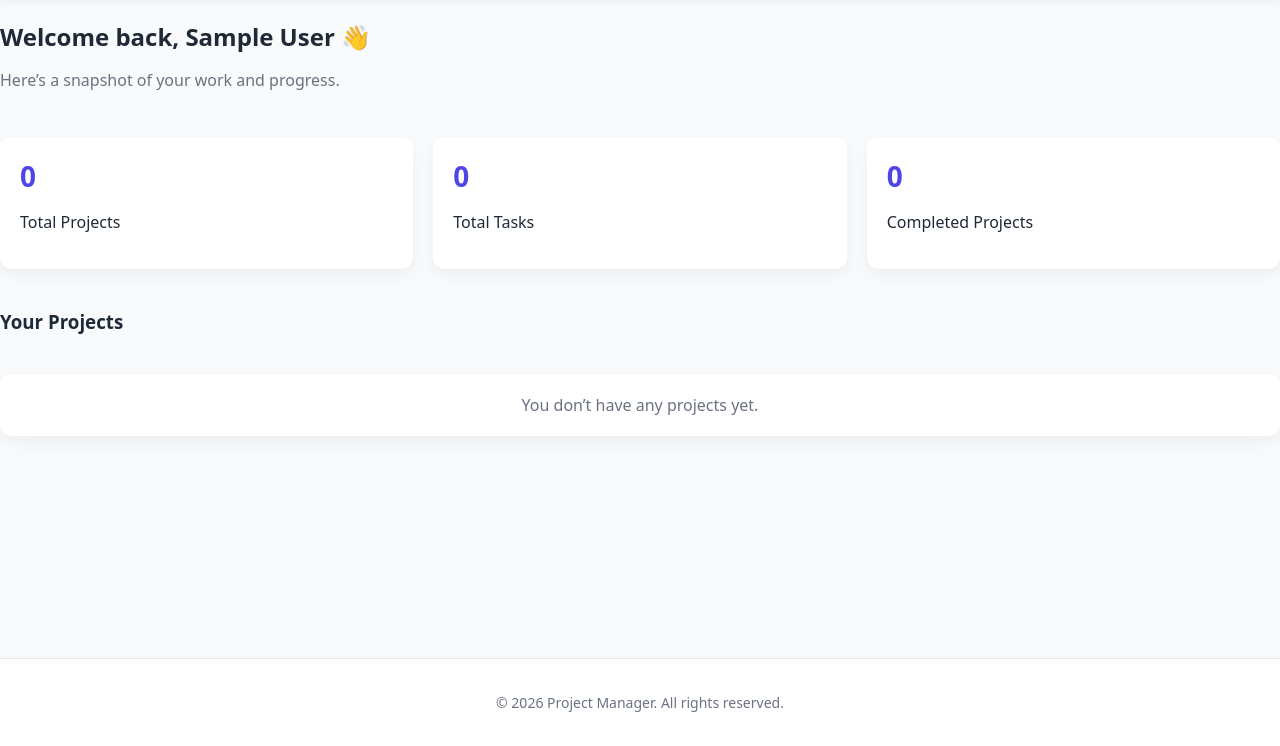
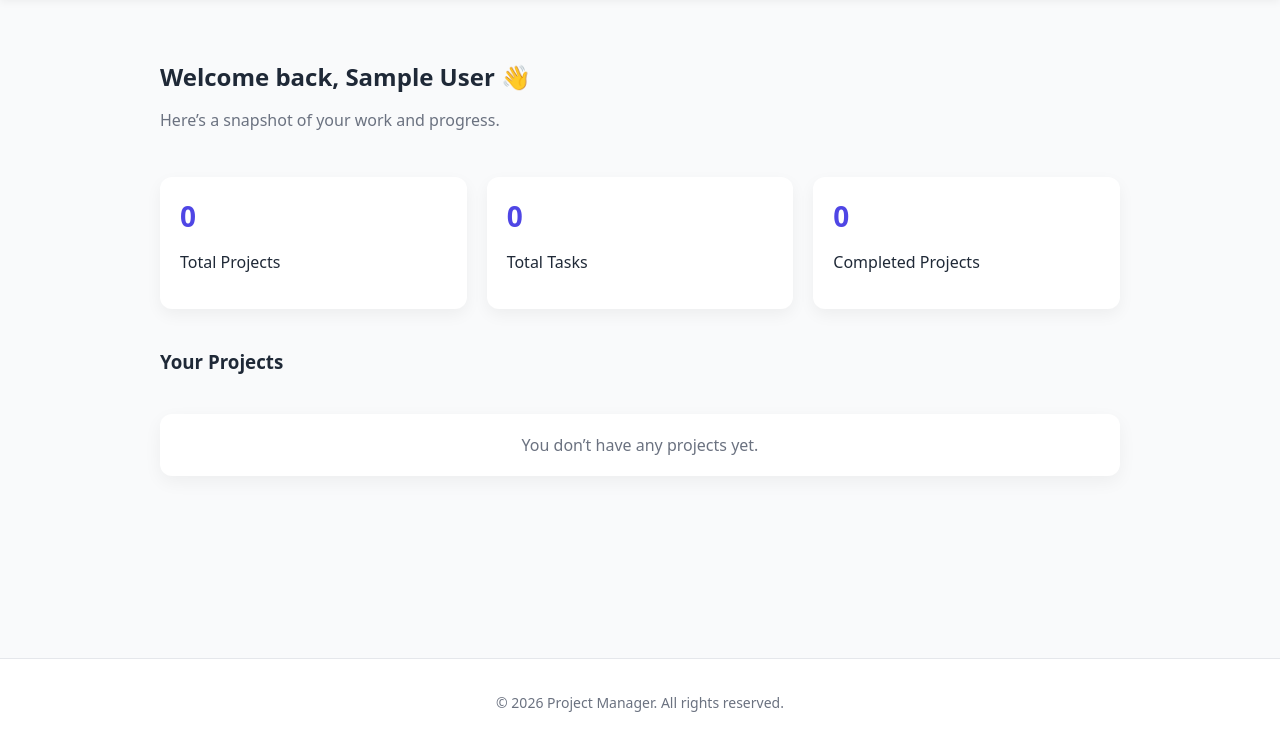
Before and after one commit to harsij01/project-manager, a Flask app: page /dashboard in a window 1280 px wide. Shown: the part 54-800 px from the top of the page. Run offline with Flask 3, Linux system fonts and the light colour scheme; the visitor is signed in with stand-in values (Sample User, id 1); data that the repository does not hold is empty.

Commit message:
styled container class

```diff
--- a/static/style.css
+++ b/static/style.css
@@ -112,6 +112,12 @@ body {
   font-size: 14px;
   color: #6b7280;
   border-top: 1px solid #e5e7eb;
+}
+
+.container {
+  max-width: 75%;
+  margin: auto;
+  padding: 40px;
 }
 
 .btn-primary {
--- a/templates/create_project.html
+++ b/templates/create_project.html
@@ -3,7 +3,7 @@
 {% block title %}Create Project{% endblock %}
 
 {% block content %}
-<div class="container">
+
   <section class="form-page">
 
     <div class="form-card">
@@ -45,5 +45,5 @@
     </div>
 
   </section>
-</div>
+
 {% endblock %}
--- a/templates/create_task.html
+++ b/templates/create_task.html
@@ -3,7 +3,7 @@
 {% block title %}Create Task{% endblock %}
 
 {% block content %}
-<div class="container">
+
   <section class="form-page">
 
     <div class="form-card">
@@ -60,5 +60,5 @@
     </div>
 
   </section>
-</div>
+
 {% endblock %}
```
